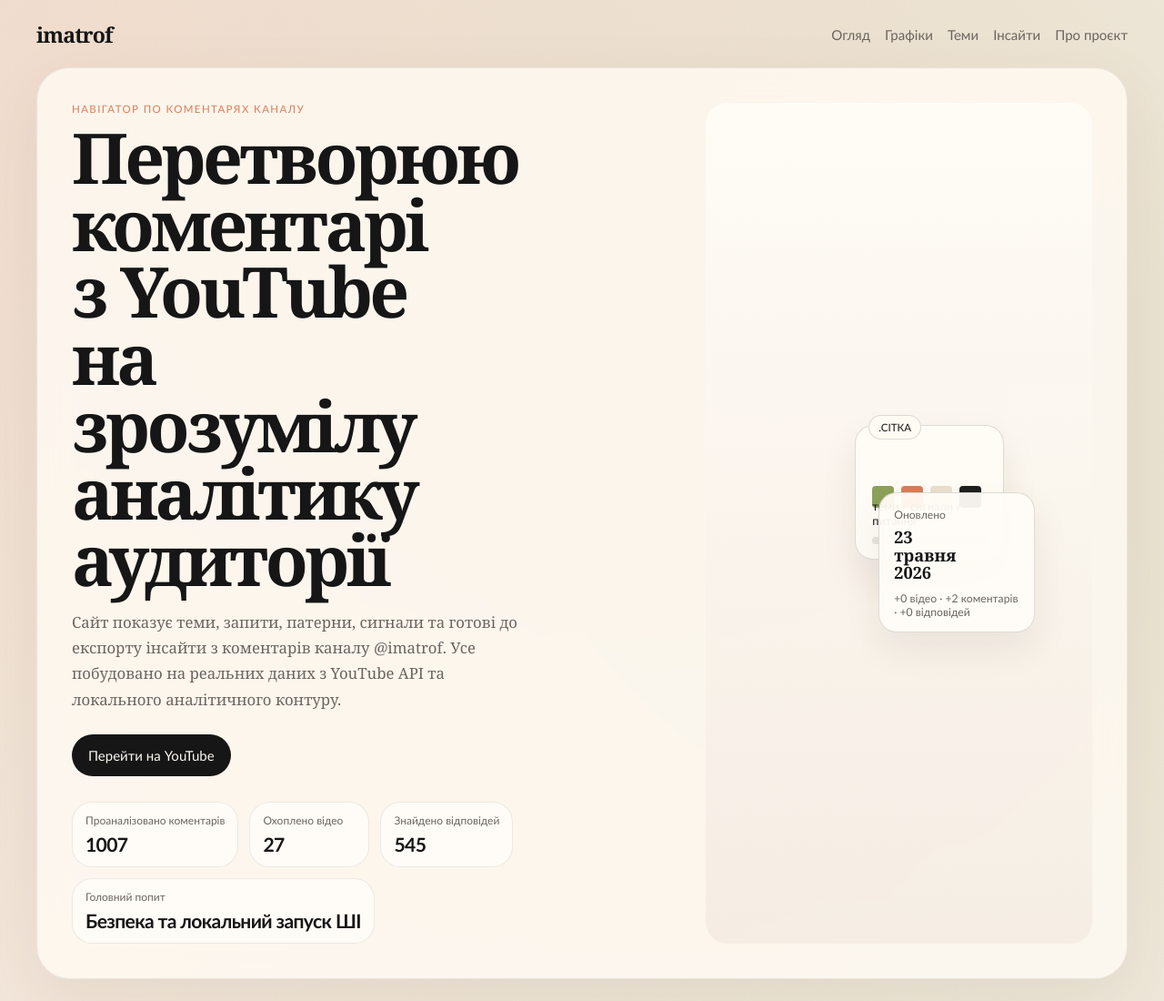
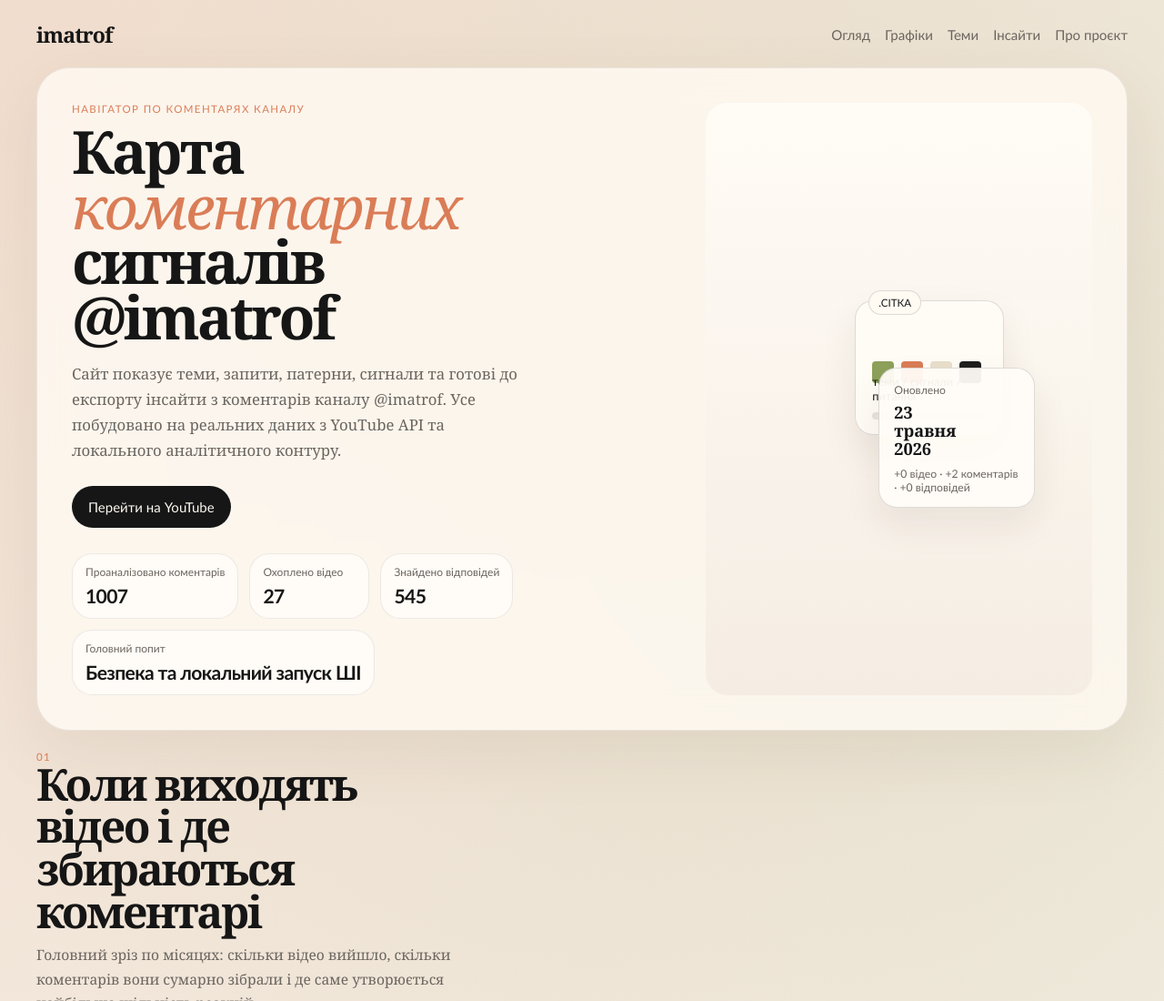
Before and after one commit to imatrofailo/imatrof-youtube-analytics, a website built with Vite: page index.html in a window 1280 px wide. Shown: the top 1100 px of the page at 91% size. Built offline with nearby package versions, Linux system fonts and the light colour scheme.

Commit message:
Refine desktop hero headline

```diff
--- a/app.js
+++ b/app.js
@@ -239,7 +239,9 @@
 
 function renderHero(data) {
   const isMobile = window.innerWidth <= 720;
-  document.getElementById("hero-headline").innerHTML = isMobile && data.hero.mobile_headline ? data.hero.mobile_headline : data.hero.headline;
+  document.getElementById("hero-headline").innerHTML = isMobile && data.hero.mobile_headline
+    ? data.hero.mobile_headline
+    : data.hero.desktop_headline || data.hero.headline;
   const heroText = document.getElementById("hero-subheadline");
   heroText.textContent = isMobile ? data.hero.mobile_subheadline || data.hero.subheadline : data.hero.subheadline;
 
--- a/styles.css
+++ b/styles.css
@@ -159,8 +159,16 @@
 
 .hero h1 {
   margin-top: 10px;
-  max-width: 9ch;
-  font-size: clamp(3rem, 6vw, 5.6rem);
+  max-width: 7.1ch;
+  font-size: clamp(3rem, 5.1vw, 4.85rem);
+  line-height: 0.93;
+}
+
+.hero-accent {
+  color: var(--accent);
+  font-style: italic;
+  font-weight: 500;
+  letter-spacing: -0.04em;
 }
 
 .hero-text,
```
Also changed, not shown: site-data.json.
